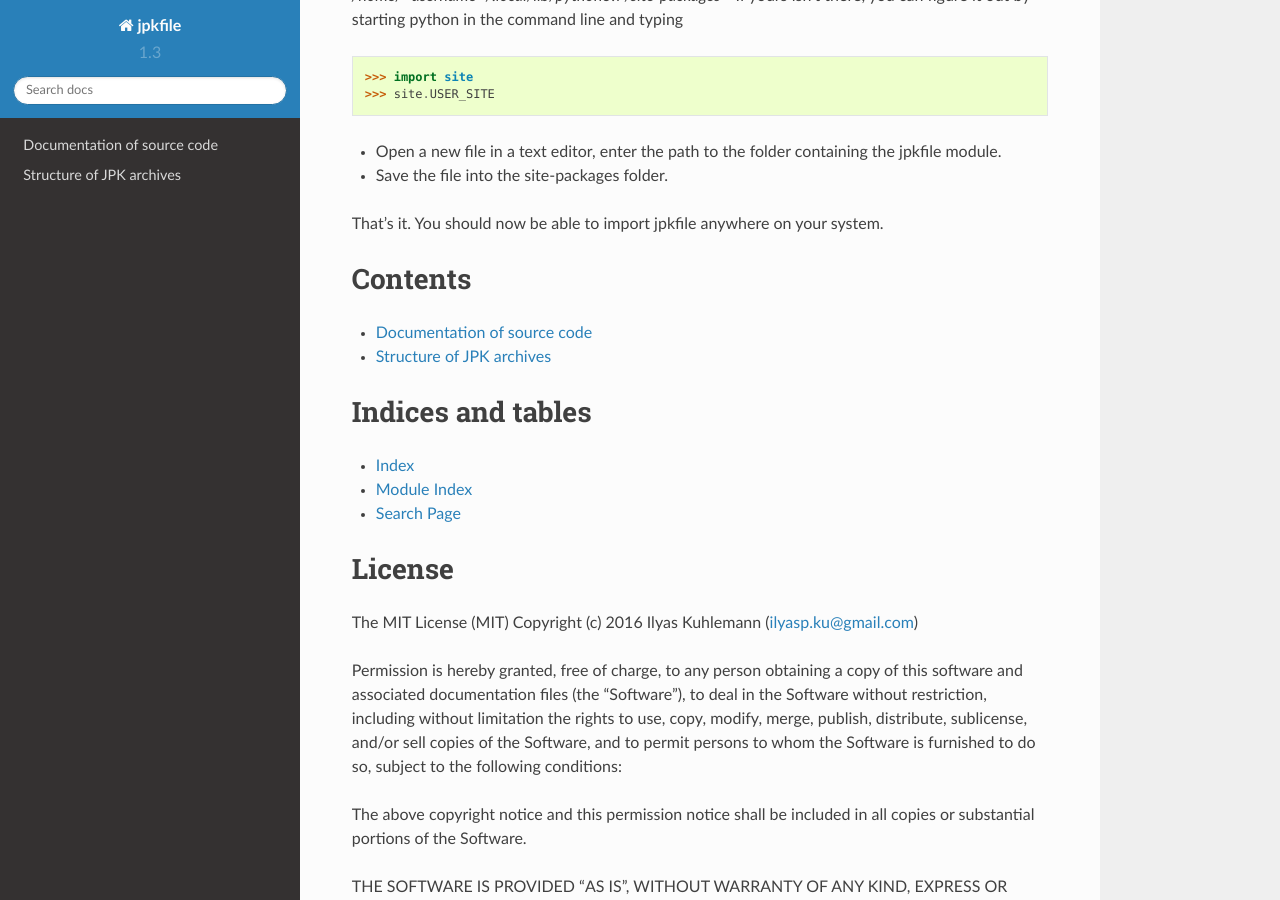
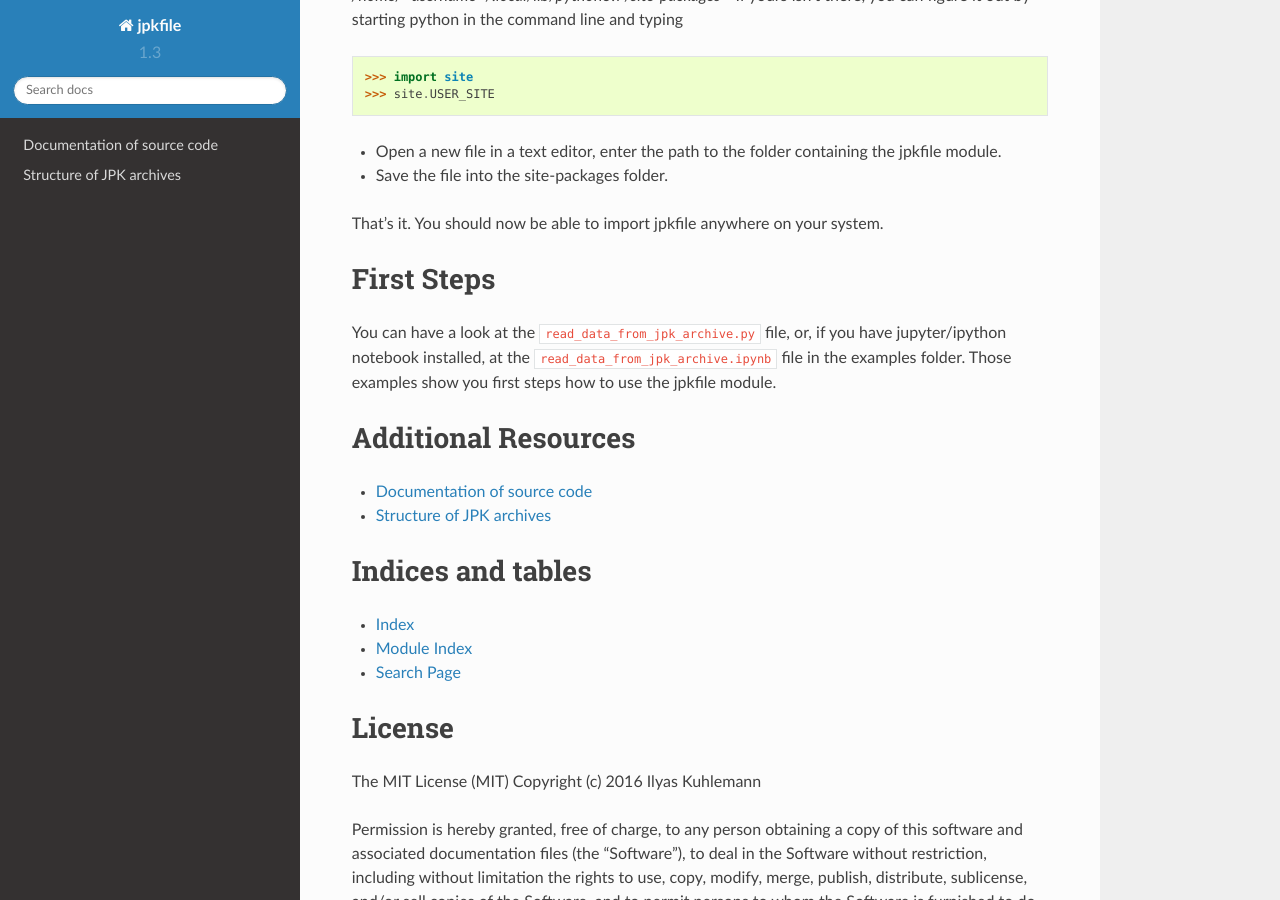
Before and after one commit to ilyasku/jpkfile, a Sphinx documentation site: the page built from docs/index.rst, in a window 1280 px wide and 900 px high, scrolled down 1043 px. Built offline with Sphinx 7.4.7 and the Read the Docs theme 2.0.0, drawn with Linux system fonts in a browser that asks for light colours.

Commit message:
included first steps section from readme in docs

```diff
--- a/docs/index.rst
+++ b/docs/index.rst
@@ -49,9 +49,17 @@ One way to do so is to add a *.pth* file containing the path to the folder as te
 
 That's it. You should now be able to import jpkfile anywhere on your system.
 
+First Steps
+===========
 
-Contents
-========
+You can have a look at the :code:`read_data_from_jpk_archive.py` file, or,
+if you have jupyter/ipython notebook installed, at the
+:code:`read_data_from_jpk_archive.ipynb` file in the examples folder.
+Those examples show you first steps how to use the jpkfile module.
+
+
+Additional Resources
+====================
 
 .. toctree::
    :titlesonly:
@@ -72,7 +80,7 @@ License
 =======
 
 The MIT License (MIT)
-Copyright (c) 2016 Ilyas Kuhlemann (ilyasp.ku@gmail.com)
+Copyright (c) 2016 Ilyas Kuhlemann
 
 Permission is hereby granted, free of charge, to any person obtaining a copy of this software and associated documentation files (the "Software"), to deal in the Software without restriction, including without limitation the rights to use, copy, modify, merge, publish, distribute, sublicense, and/or sell copies of the Software, and to permit persons to whom the Software is furnished to do so, subject to the following conditions:
 
```
